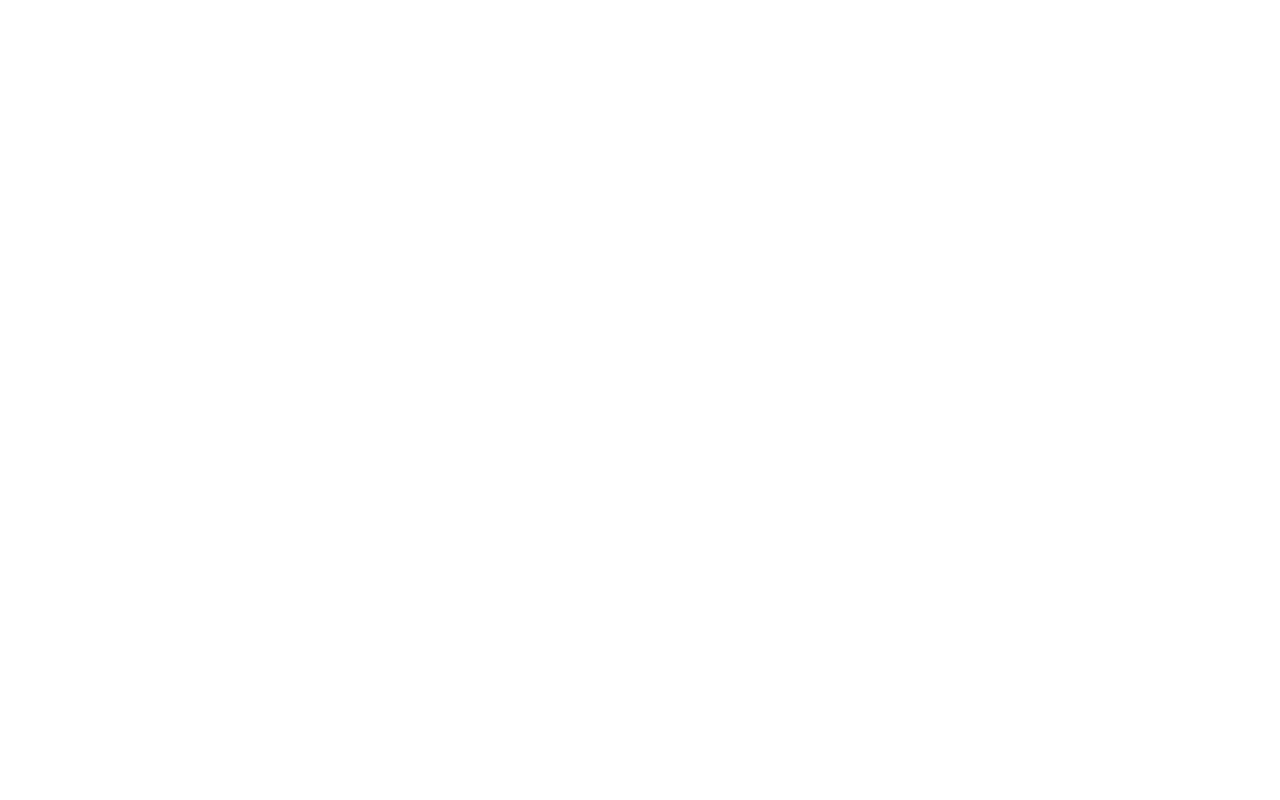
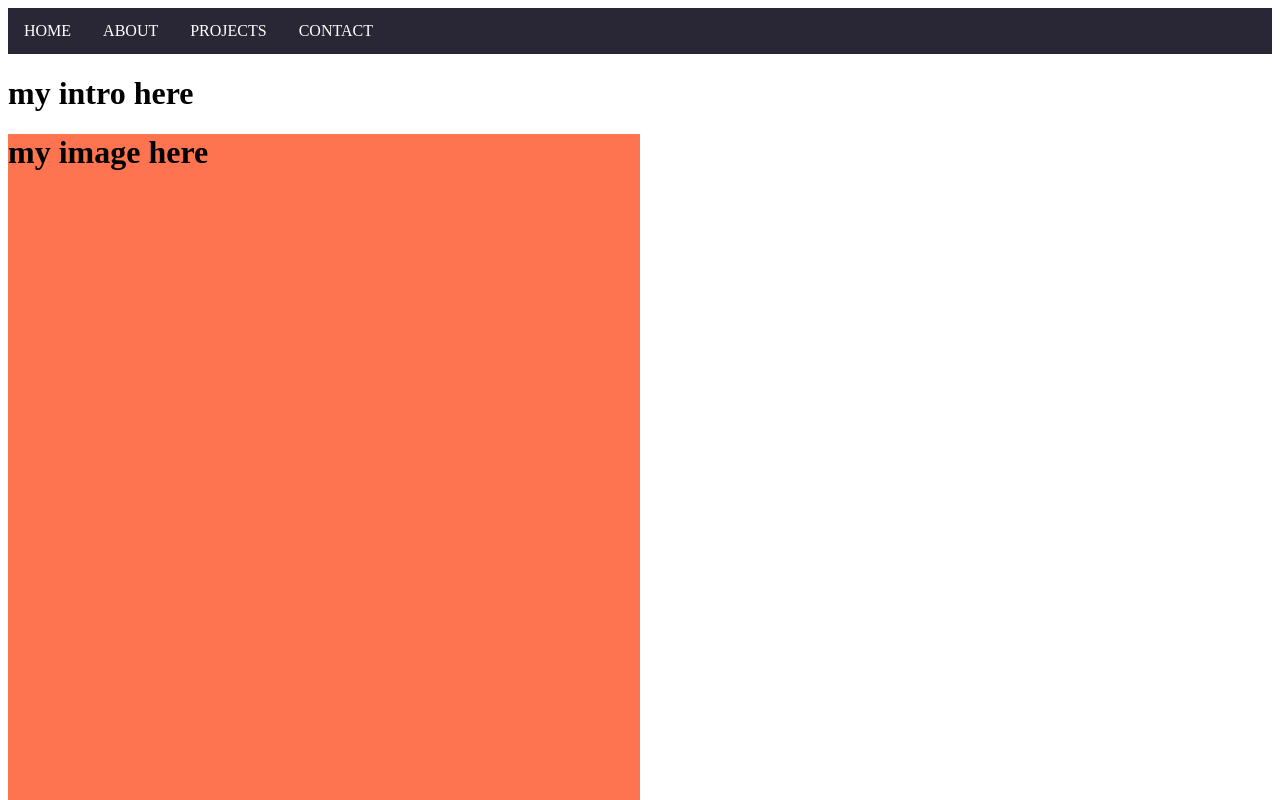
Before and after one commit to itsmeBinayak/Portfolio, a plain HTML site: page index.html in a window 1280 px wide. Shown: the top 800 px of the page. Drawn offline with Linux system fonts and the light colour scheme.

Commit message:
nav bar created

```diff
--- a/Styles/style.css
+++ b/Styles/style.css
@@ -0,0 +1,39 @@
+ul {
+    list-style-type: none;
+    margin: 0;
+    padding: 0;
+    overflow: hidden;
+    background-color:#292736;
+    position: sticky;
+    top: 0;
+  }
+
+  li {
+    float: left;
+  }
+
+  li a {
+    display: block;
+    color: white;
+    text-align: center;
+    padding: 14px 16px;
+    text-decoration: none;
+  }
+
+  li a:hover {
+    background-color: #111;
+  }
+.homeSection{
+    height: 1000px;
+}
+.leftDivHome{
+    width: 50%;
+    height: 100%;
+    background-color: #ff8f72;
+    border: 1px solid black;
+}
+.rightDivHome{
+    width: 50%;
+    height: 100%;
+    background-color: #fe7450;
+}
--- a/index.html
+++ b/index.html
@@ -4,9 +4,29 @@
     <meta charset="UTF-8">
     <meta http-equiv="X-UA-Compatible" content="IE=edge">
     <meta name="viewport" content="width=device-width, initial-scale=1.0">
+    <link rel="stylesheet" href="Styles/style.css">
     <title>Document</title>
 </head>
 <body>
-
+    <header>
+        <nav>
+            <ul>
+                <li><a href="index.html">HOME</a></li>
+                <li><a href="#about">ABOUT</a></li>
+                <li><a href="#projects">PROJECTS</a></li>
+                <li><a href="#contact">CONTACT</a></li>
+              </ul>
+        </nav>
+    </header>
+    <main>
+            <div class="homeSection">
+                <div class="LeftDivHome">
+                    <h1>my intro here</h1>
+                </div>
+                <div class="rightDivHome">
+                    <h1>my image here</h1>
+                </div>
+            </div>
+    </main>
 </body>
 </html>
```
Also changed, not shown: 1 other file.
